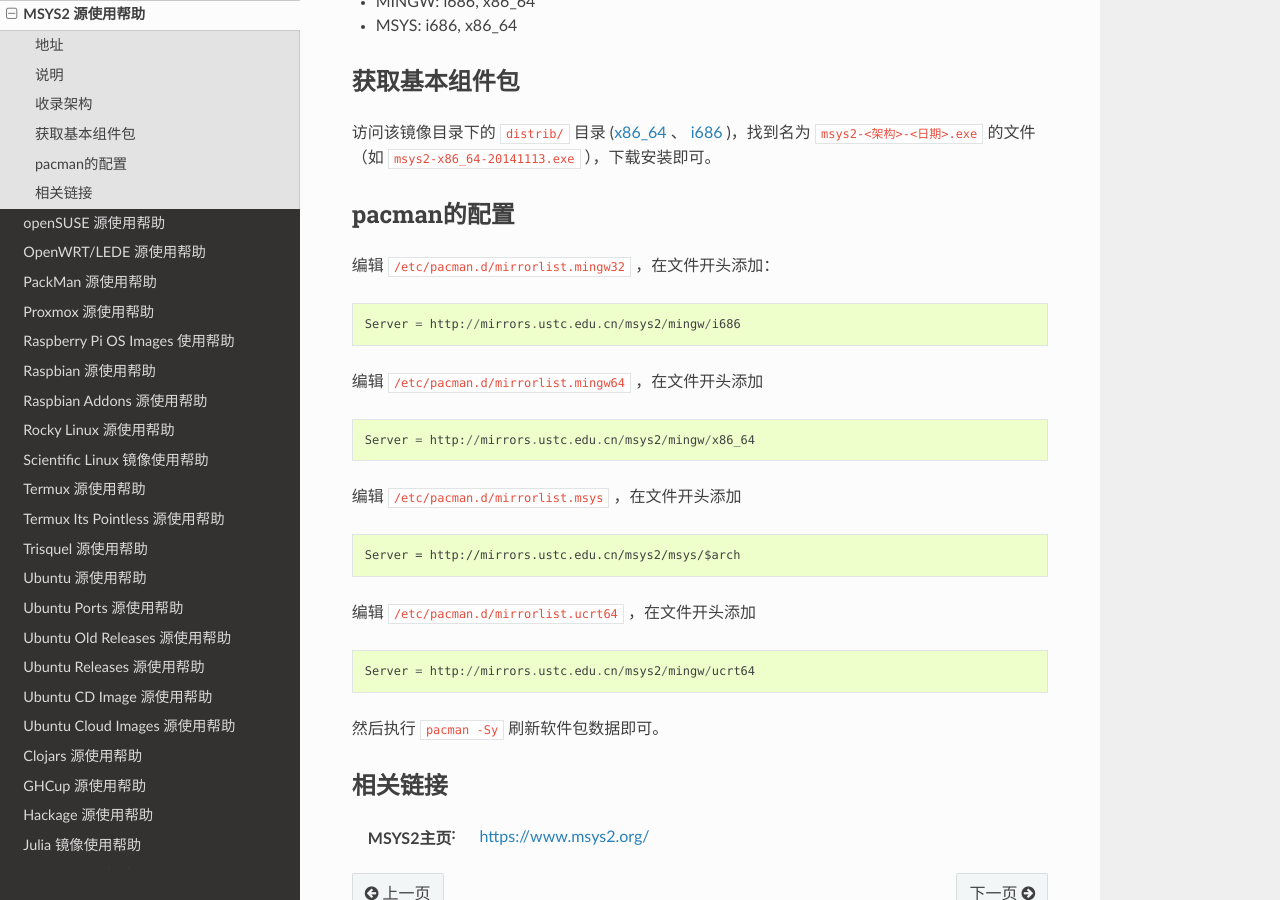
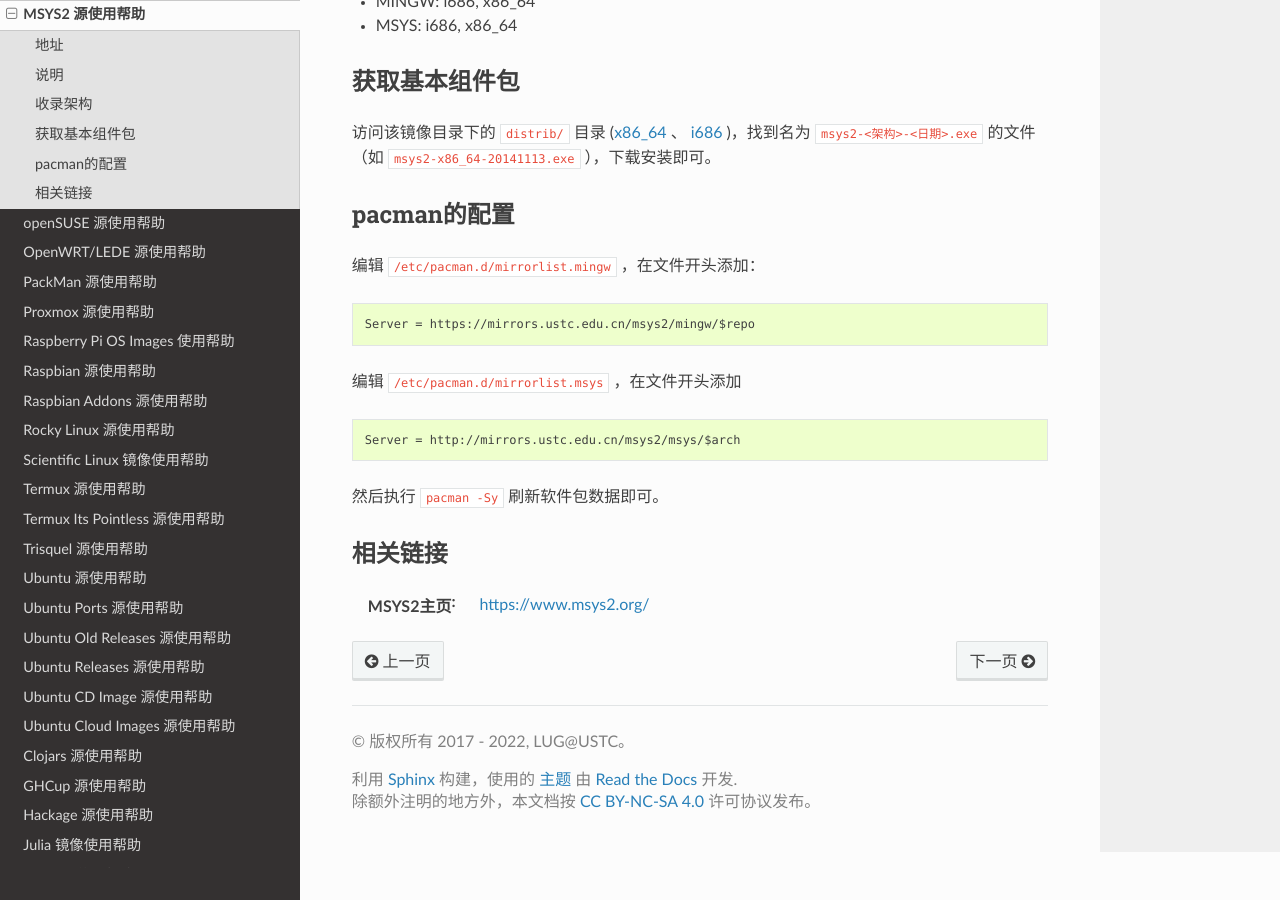
Before and after one commit to ustclug/mirrorhelp, a Sphinx documentation site: the page built from source/msys2.rst, in a window 1280 px wide and 900 px high, scrolled down 451 px. Built offline with Sphinx 7.4.7 and the Read the Docs theme 2.0.0, drawn with Linux system fonts in a browser that asks for light colours; pages that are not in the unit, such as notebooks, are missing from menus.

Commit message:
Update msys2: unified mingw mirror list change (#209)

```diff
--- a/source/msys2.rst
+++ b/source/msys2.rst
@@ -26,18 +26,11 @@
 pacman的配置
 ============
 
-编辑 :file:`/etc/pacman.d/mirrorlist.mingw32` ，在文件开头添加：
+编辑 :file:`/etc/pacman.d/mirrorlist.mingw` ，在文件开头添加：
 
 ::
 
-    Server = http://mirrors.ustc.edu.cn/msys2/mingw/i686
-
-
-编辑 :file:`/etc/pacman.d/mirrorlist.mingw64` ，在文件开头添加
-
-::
-
-    Server = http://mirrors.ustc.edu.cn/msys2/mingw/x86_64
+    Server = https://mirrors.ustc.edu.cn/msys2/mingw/$repo
 
 编辑 :file:`/etc/pacman.d/mirrorlist.msys` ，在文件开头添加
 
@@ -45,12 +38,6 @@
 
     Server = http://mirrors.ustc.edu.cn/msys2/msys/$arch
 
-编辑 :file:`/etc/pacman.d/mirrorlist.ucrt64` ，在文件开头添加
-
-::
-
-    Server = http://mirrors.ustc.edu.cn/msys2/mingw/ucrt64
-
 然后执行 ``pacman -Sy`` 刷新软件包数据即可。
 
 相关链接
```
